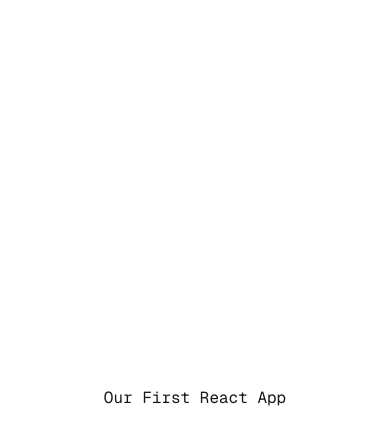
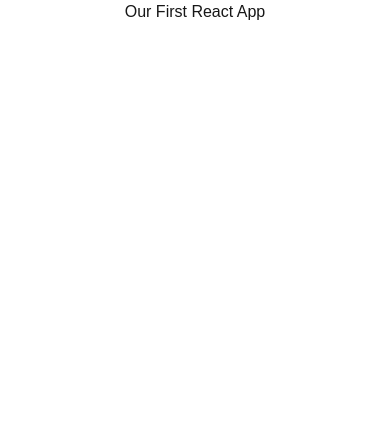
Before and after one commit to NAIT-DMIT2008-Fall2025/DMIT2008-A03-Fall-2025, a Next.js app in the folder 3-nextjs-intro-START/hello-next-dmit2008/: page / in a window 390 px wide. Shown: the top 444 px of the page. Built offline with nearby package versions, Linux system fonts and the light colour scheme.

Commit message:
class progress pushed

```diff
--- /dev/null
+++ b/3-nextjs-intro-START/hello-next-dmit2008/components/LearningList.jsx
@@ -0,0 +1,6 @@
+export default function LearningList({title}) {
+
+    return <div>
+        <h2>things we've learned about: {title}</h2>
+    </div>
+}
--- a/3-nextjs-intro-START/hello-next-dmit2008/pages/index.js
+++ b/3-nextjs-intro-START/hello-next-dmit2008/pages/index.js
@@ -1,24 +1,12 @@
-import Image from "next/image";
-import { Geist, Geist_Mono } from "next/font/google";
 
-const geistSans = Geist({
-  variable: "--font-geist-sans",
-  subsets: ["latin"],
-});
 
-const geistMono = Geist_Mono({
-  variable: "--font-geist-mono",
-  subsets: ["latin"],
-});
 
 // we'll see this a bit later on but pages
 // in the app and pages router of next.js are
 // are also components.
 export default function Home() {
   return (
-    <div
-      className={`${geistSans.className} ${geistMono.className} font-sans grid grid-rows-[20px_1fr_20px] items-center justify-items-center min-h-screen p-8 pb-20 gap-16 sm:p-20`}
-    >
+    <div>
       <main className="flex flex-col gap-[32px] row-start-2 items-center sm:items-start">
         {/* Over here this is returning JSX */}
         <h1>Our First React App</h1>
```
